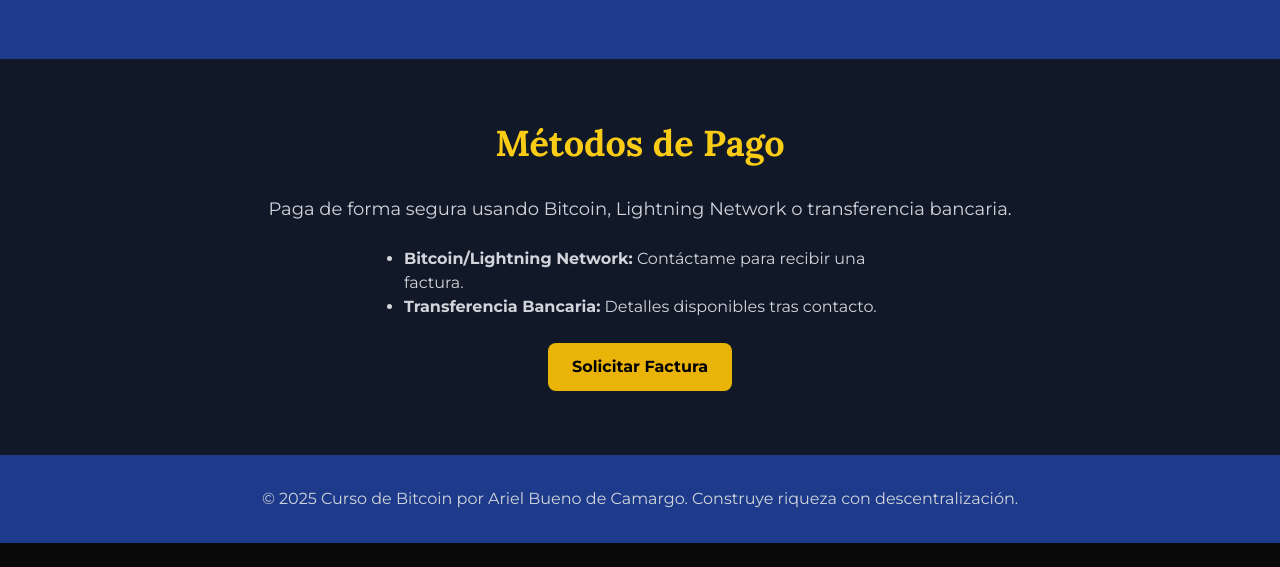
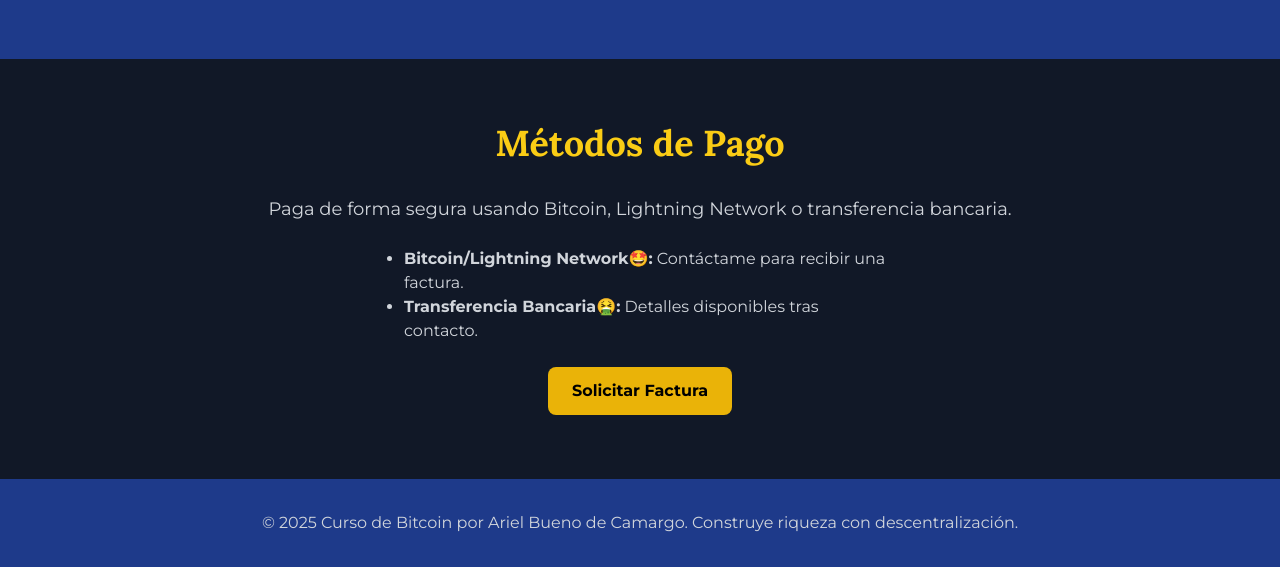
Before and after one commit to abcb1122/abcbbtc, a plain HTML site: page index.html in a window 1280 px wide. Shown: the part 3473-4040 px from the top of the page. Before the commit the page ends 4016 px from the top, so only its background shows below. Drawn offline with nearby package versions, Linux system fonts and the light colour scheme.

Commit message:
Update index.html

```diff
--- a/index.html
+++ b/index.html
@@ -177,8 +177,8 @@
             <h2 class="text-4xl font-bold text-yellow-400 mb-8 text-center">Métodos de Pago</h2>
             <p class="text-lg text-gray-300 mb-6 text-center">Paga de forma segura usando Bitcoin, Lightning Network o transferencia bancaria.</p>
             <ul class="list-disc pl-5 text-gray-300 mx-auto max-w-lg">
-                <li><strong>Bitcoin/Lightning Network:</strong> Contáctame para recibir una factura.</li>
-                <li><strong>Transferencia Bancaria:</strong> Detalles disponibles tras contacto.</li>
+                <li><strong>Bitcoin/Lightning Network🤩:</strong> Contáctame para recibir una factura.</li>
+                <li><strong>Transferencia Bancaria🤮:</strong> Detalles disponibles tras contacto.</li>
                 <!-- Agrega o elimina métodos de pago aquí -->
             </ul>
             <div class="flex justify-center mt-6">
```
